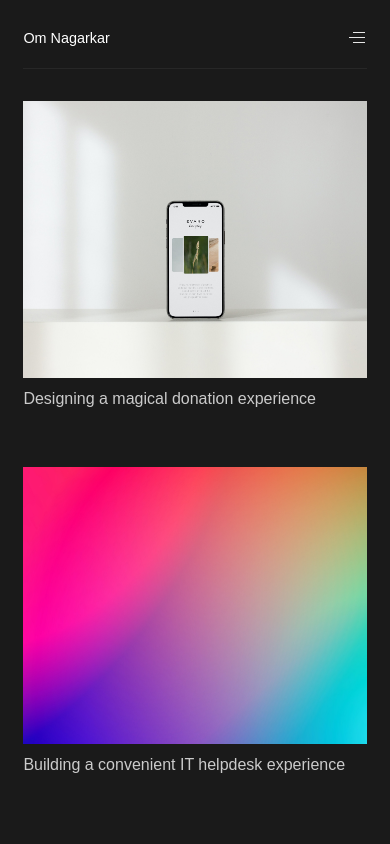
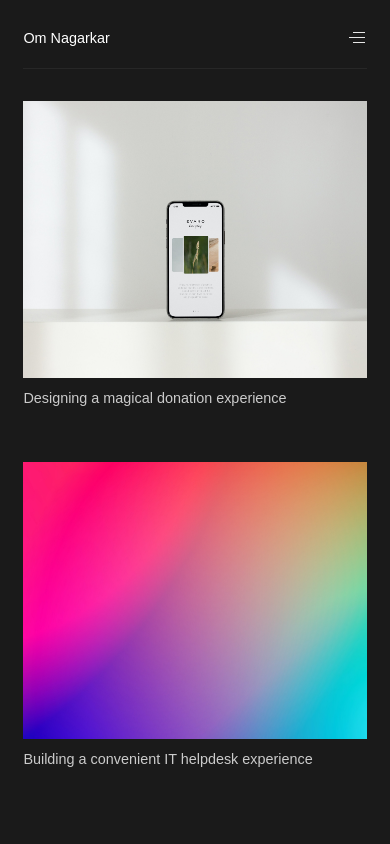
Before and after one commit to H0und5/nextport, a Next.js app: page / in a window 390 px wide. Shown: the top 844 px of the page. Built offline with nearby package versions, Linux system fonts and the light colour scheme.

Commit message:
-- Implementation -- Cleaned up some spacing issues

```diff
--- a/pages/index.js
+++ b/pages/index.js
@@ -94,8 +94,6 @@ export default function Home() {
           linkSource={"/writings/two"}
         />
 
-        <SmallDivider />
-
         <CopyCard
           title={"What I want to achieve early in my career"}
           description={"Randomized UI prompts that to help designers stay in constraints working with other systems."}
@@ -118,8 +116,6 @@ export default function Home() {
           linkSource={"/writings/two"}
         />
 
-        <SmallDivider />
-
         <CopyCard
           title={"What I want to achieve early in my career"}
           description={"Randomized UI prompts that to help designers stay in constraints working with other systems."}
@@ -138,8 +134,6 @@ export default function Home() {
           linkSource={"/writings/two"}
         />
 
-        <SmallDivider />
-
         <CopyCard
           title={"What I want to achieve early in my career"}
           description={"Randomized UI prompts that to help designers stay in constraints working with other systems."}
--- a/styles/CaseCard.module.css
+++ b/styles/CaseCard.module.css
@@ -28,6 +28,7 @@
   font-weight: 300;
 }
 
+/* font attributes defined above */
 
 .caseCardContainer {
   margin-top: 2rem;
@@ -64,6 +65,8 @@
   visibility: visible;
 }
 
+/* mobile responsiveness shit below */
+
 @media (max-width: 760px) {
   .caseCardContent p {
     font-family: 'Untitled Sans', sans-serif;
@@ -73,4 +76,12 @@
     visibility: hidden;
     display: none
   }
+
+  .caseCardContent h5 {
+    margin-top: .75rem;
+    font-family: 'Untitled Sans', sans-serif;
+    font-size: .9rem;
+    font-weight: 300;
+    color: #CBCBCB;
+  }
 }
```
